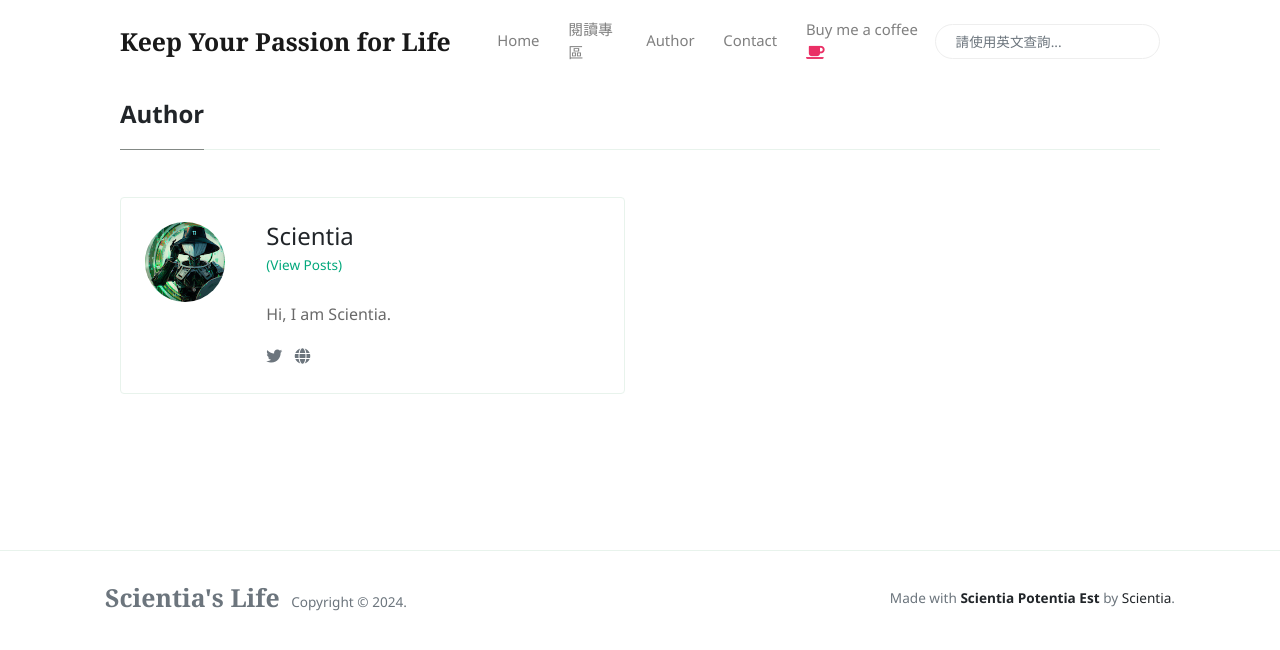
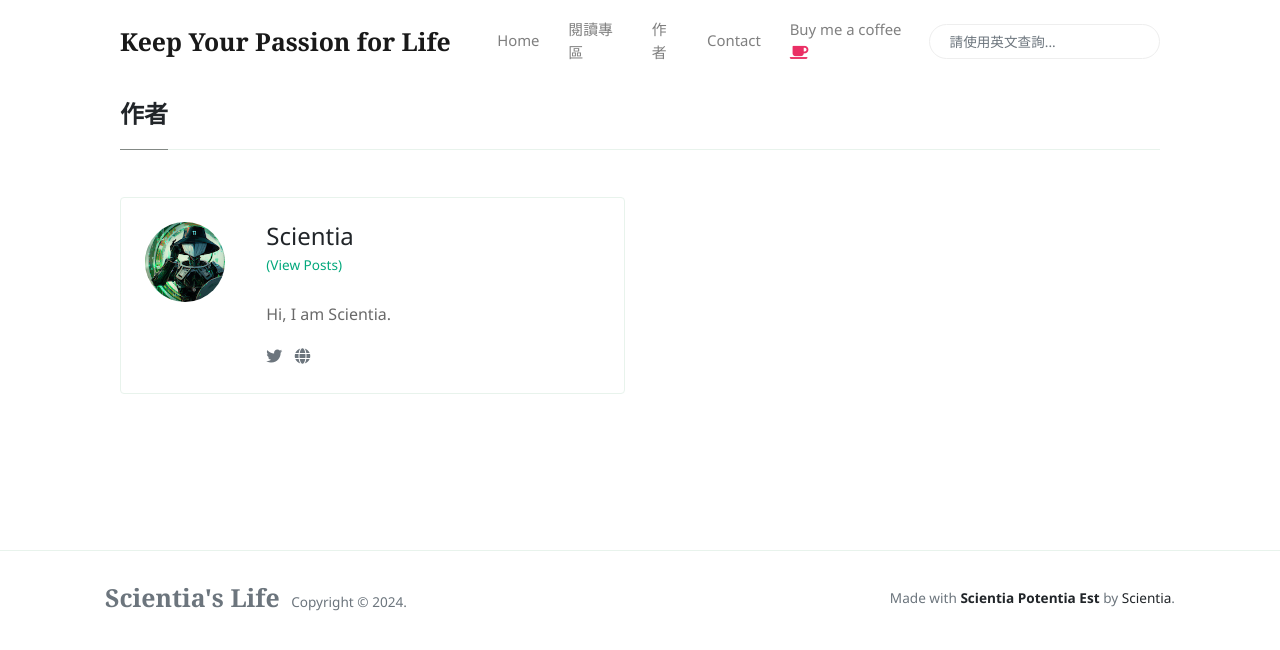
Before and after one commit to Scientia-Potentia-Est-Tw/Scientia-Potentia-Est-Tw.github.io, a Jekyll site: the page built from _pages/authors-list.html, in a window 1280 px wide. Shown: the top 650 px of the page. Built offline with Jekyll 4.4.1, drawn with Linux system fonts in a browser that asks for light colours; nearby versions of some CDN libraries.

Commit message:
update menu

```diff
--- a/_includes/menu-header.html
+++ b/_includes/menu-header.html
@@ -7,7 +7,7 @@
 <a class="nav-link" href="{{site.baseurl}}/categories.html#閱讀心得">閱讀專區</a>
 </li>
 <li class="nav-item">
-<a class="nav-link" href="{{site.baseurl}}/authors-list.html">Author</a>
+<a class="nav-link" href="{{site.baseurl}}/authors-list.html">作者</a>
 </li>
 <li class="nav-item">
 <a class="nav-link" href="{{site.baseurl}}/contact.html">Contact</a>
--- a/_pages/authors-list.html
+++ b/_pages/authors-list.html
@@ -1,5 +1,5 @@
 ---
-title: "Author"
+title: "作者"
 layout: default
 permalink: "/authors-list.html"
 ---
```
